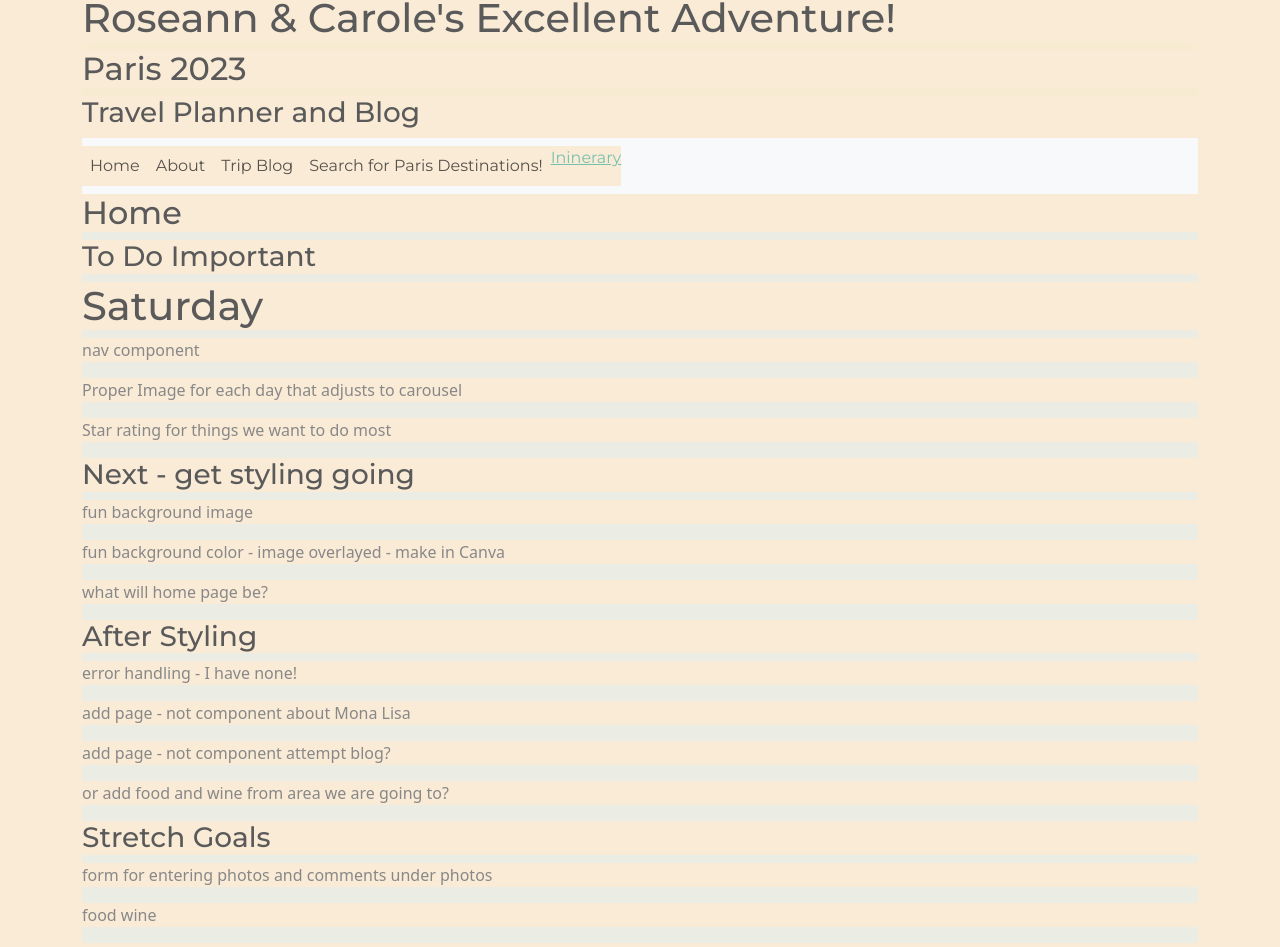
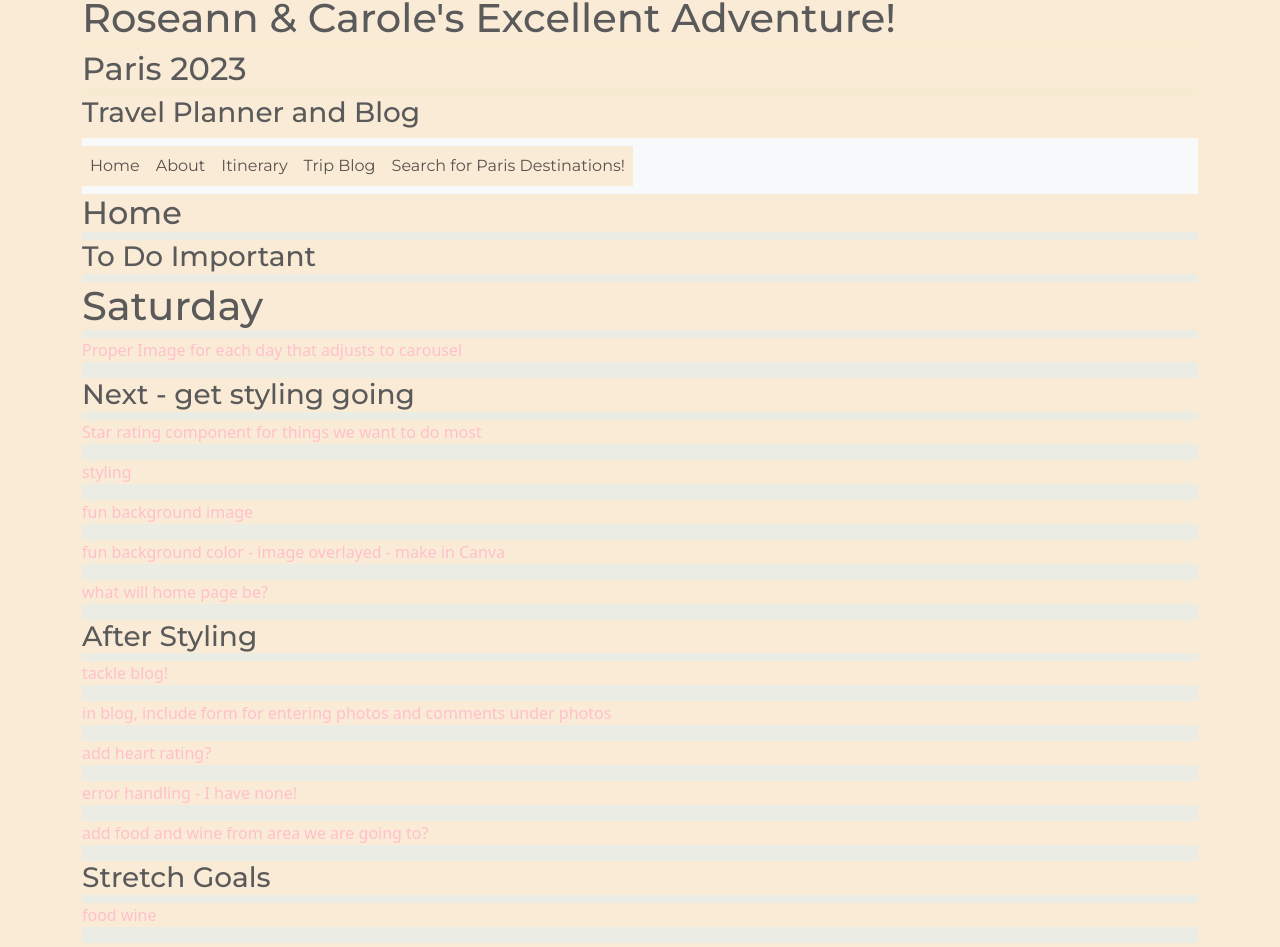
Before and after one commit to caroleatierney/Paris_Travel_App_Blog, a React (Create React App) app: page / in a window 1280 px wide. Shown: the part 6-953 px from the top of the page. Built offline with nearby package versions, Linux system fonts and the light colour scheme.

Commit message:
have mvp, working on images and styling carousel

```diff
--- a/src/App.js
+++ b/src/App.js
@@ -1,72 +1,27 @@
 import React from 'react'
-import { BrowserRouter as Router, Switch, Route, Link } from 'react-router-dom'
 import './App.css';
 
 import Container from '../node_modules/react-bootstrap/Container';
-import Nav from '../node_modules/react-bootstrap/Nav';
-
-import Home from './Components/Home.js'
 import Header from './Components/Header.js'
+import NavBar from './Components/NavBar.js'
 import Footer from './Components/Footer.js'
-import About from './Components/About.js'
-// import About from './About.js'
-
-import Search from './Components/Search.js'
-import DailyBlog from './Components/DailyBlog.js'
 
 export default function App() {
   return (
     <Container>
-      <Router>
-        <div>
-          <header>
-            <Header />
-          </header>
 
-          <Nav className="navbar navbar-expand-lg navbar-light bg-light justify-content-space-between">
-            <ul className="navbar-nav mr-auto">
-              <li className="nav-item active">
-                <Link className="nav-link" to="/">Home</Link>
-              </li>
-              <li className="nav-item active">
-                <Link className="nav-link" to="/about">About</Link>
-              </li>
-              <li className="nav-item active">
-                <Link className="nav-link" to="/dailyBlog">Trip Blog</Link>
-              </li>
-              <li className="nav-item active">
-                <Link className="nav-link" to="/search">Search for Paris Destinations!</Link>
-              </li>
-              <li>
-                <a href='intinerary.js'>Ininerary</a>
-              </li>
-            </ul>
-          </Nav>
+      <header>
+        <Header />
+      </header>
 
-          <Switch>
-            <Route path="/about">
-              <About />
-            </Route>
+      <div>
+        <NavBar />
+      </div>
 
-            <Route path="/dailyBlog">
-              <DailyBlog />
-            </Route>
+      <footer>
+        <Footer />
+      </footer>
 
-            <Route path="/search">
-              <Search />
-            </Route>
-
-            <Route path="/">
-              <Home />
-            </Route>
-          </Switch>
-
-          <footer>
-            <Footer />
-          </footer>
-
-        </div>
-      </Router>
     </Container>
   )
 }
--- a/src/Components/Footer.js
+++ b/src/Components/Footer.js
@@ -5,7 +5,7 @@ import '../App.css';
 export default function Footer() {
     return (
         <div className="footer justify-content-center">
-            <h4>Feel free to comment on our adventures and like them!</h4>
+            <h4>Feel free to comment on our adventures and like them on our blog!</h4>
             <h4>Connect with us on whatsapp</h4>
         </div>
     )
--- a/src/Components/Home.js
+++ b/src/Components/Home.js
@@ -11,25 +11,25 @@ export default function Home() {
                 <h3>To Do Important</h3>
 
                 <h1>Saturday</h1>
-                    <p>nav component</p>
                     <p>Proper Image for each day that adjusts to carousel</p>
-                    <p>Star rating for things we want to do most</p>
 
                 <h3>Next - get styling going</h3>
+                    <p>Star rating component for things we want to do most</p>
+                    <p>styling</p>
                     <p>fun background image</p>
                     <p>fun background color - image overlayed - make in Canva</p>
                     <p>what will home page be?</p>
 
                 <h3>After Styling</h3>
+                    <p>tackle blog!</p>
+                        <p>in blog, include form for entering photos and comments under photos</p>
+                        <p>add heart rating?</p>
+
                     <p>error handling - I have none!</p>
-                    <p>add page - not component about Mona Lisa</p>
-                    <p>add page - not component attempt blog?</p>
-                    <p>or add food and wine from area we are going to?</p>
+                    <p>add food and wine from area we are going to?</p>
 
                 <h3>Stretch Goals</h3>
-                    <p>form for entering photos and comments under photos</p>
                     <p>food wine</p>
-                    <p>blog</p>
                     <p>search by name</p>
                     <p>Use the itinerary tags to go to that day in the blog-->About</p>
 
--- /dev/null
+++ b/src/Components/NavBar.js
@@ -0,0 +1,61 @@
+import React from 'react';
+import { BrowserRouter as Router, Switch, Route, Link } from 'react-router-dom'
+import Nav from 'react-bootstrap/Nav';
+import Home from './Home.js'
+import About from './About.js'
+import Itinerary from './Itinerary.js'
+import Search from './Search.js'
+import DailyBlog from './DailyBlog.js'
+
+// - - - - - - - - - - - - - - - - - - - - - - - - - - - - - - //
+// Main Functional Component
+export default function NavBar() {
+    return (
+
+    <Router>
+        <div>
+            <Nav className="navbar navbar-expand-lg navbar-light bg-light justify-content-space-between">
+                <ul className="navbar-nav mr-auto">
+                    <li className="nav-item active">
+                        <Link className="nav-link" to="/">Home</Link>
+                    </li>
+                    <li className="nav-item active">
+                        <Link className="nav-link" to="/about">About</Link>
+                    </li>
+                    <li className="nav-item active">
+                        <Link className="nav-link" to="/itinerary">Itinerary</Link>
+                    </li>
+                    <li className="nav-item active">
+                        <Link className="nav-link" to="/dailyBlog">Trip Blog</Link>
+                    </li>
+                    <li className="nav-item active">
+                        <Link className="nav-link" to="/search">Search for Paris Destinations!</Link>
+                    </li>
+                </ul>
+            </Nav>
+
+            <Switch>
+                <Route path="/about">
+                    <About />
+                </Route>
+
+                <Route path="/itinerary">
+                    <Itinerary />
+                </Route>
+
+                <Route path="/dailyBlog">
+                    <DailyBlog />
+                </Route>
+
+                <Route path="/search">
+                    <Search />
+                </Route>
+
+                <Route path="/">
+                    <Home />
+                </Route>
+            </Switch>
+        </div>
+    </Router>
+    )
+}
--- a/src/Components/Search.js
+++ b/src/Components/Search.js
@@ -78,20 +78,7 @@ export default function SearchDisplay() {
         clearMockAPI();
     };
 
-    // Not sure why this is not working so I am using a workaround that is slower and takes up more resources
-    // const clearMockAPI = async () => {
-    //     // const response = await fetch(MOCK_API_URL + "/", {
-    //     const response = await fetch(MOCK_API_URL, {
-    //         method: 'DELETE'
-    //     });
-
-    //     if (response.status === 200) {
-    //         console.log("The data has been successfully deleted");
-    //     } else {
-    //         console.log("An error occurred while deleting the data");
-    //     }
-    // };
-
+    // delete all entities from MockAPI
     const clearMockAPI = async () => {
         // Get the list of all destinations from the MockAPI.
         const response = await fetch(MOCK_API_URL);
@@ -105,36 +92,13 @@ export default function SearchDisplay() {
         }
     };
 
-    // const clearMockAPI = async () => {
-    //     // Create a POST request to delete all destinations.
-    //     const request = new Request(MOCK_API_URL, {
-    //         method: 'POST',
-    //         headers: {
-    //             'Content-Type': 'application/json'
-    //         },
-    //         body: JSON.stringify({
-    //             deleteAll: true
-    //         })
-    //     });
-
-    //     // Send the POST request.
-    //     const response = await fetch(request);
-
-    //     // Check if the request was successful.
-    //     if (response.status === 200) {
-    //         console.log("All destinations have been successfully deleted");
-    //     } else {
-    //         console.log("An error occurred while deleting the destinations");
-    //     }
-    // };
-
-
     // - - - - - - - - - - - - - - - - - - - - - - - - - - - - - - //
     // Search fields
     return (
         <div className="search">
-            <h1>Search for things to do</h1>
+            <h2>Search for things to do</h2>
             <h3>Note Both search options have a 150 xx radius around Paris</h3>
+            <h3>All results are written to database</h3>
 
             <div className="Container d-flex flex-row">
                 <div className="row">
@@ -148,7 +112,7 @@ export default function SearchDisplay() {
                             ))}
                         </select>
 
-                        <button type ="button" onClick={clearSearch}>Clear Search</button>
+                        <button type ="button" onClick={clearSearch}>Clear Database</button>
 
                         {isCategorySelected && <DisplayDestinations />}
 
```
Also changed, not shown: src/Components/Itinerary.js (renamed from src/Pages/itinerary.js, +5 -3 lines), src/Components/Itinerary.css (renamed from src/Pages/itinerary.css), src/Components/LeMonaLisa.js (added), src/Components/Page/index.js (deleted), src/Pages/LeMonaLisa.js (deleted).
